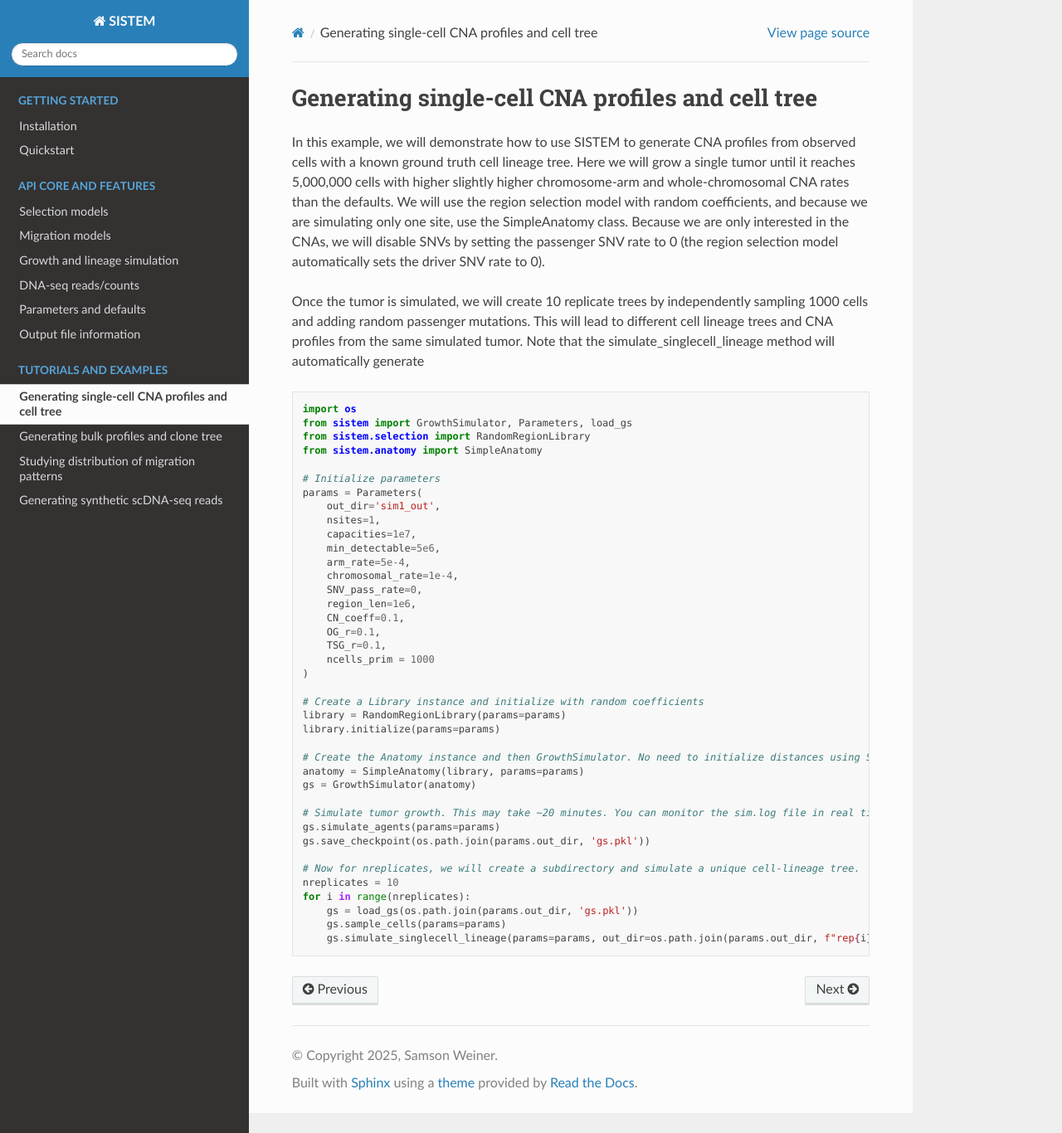
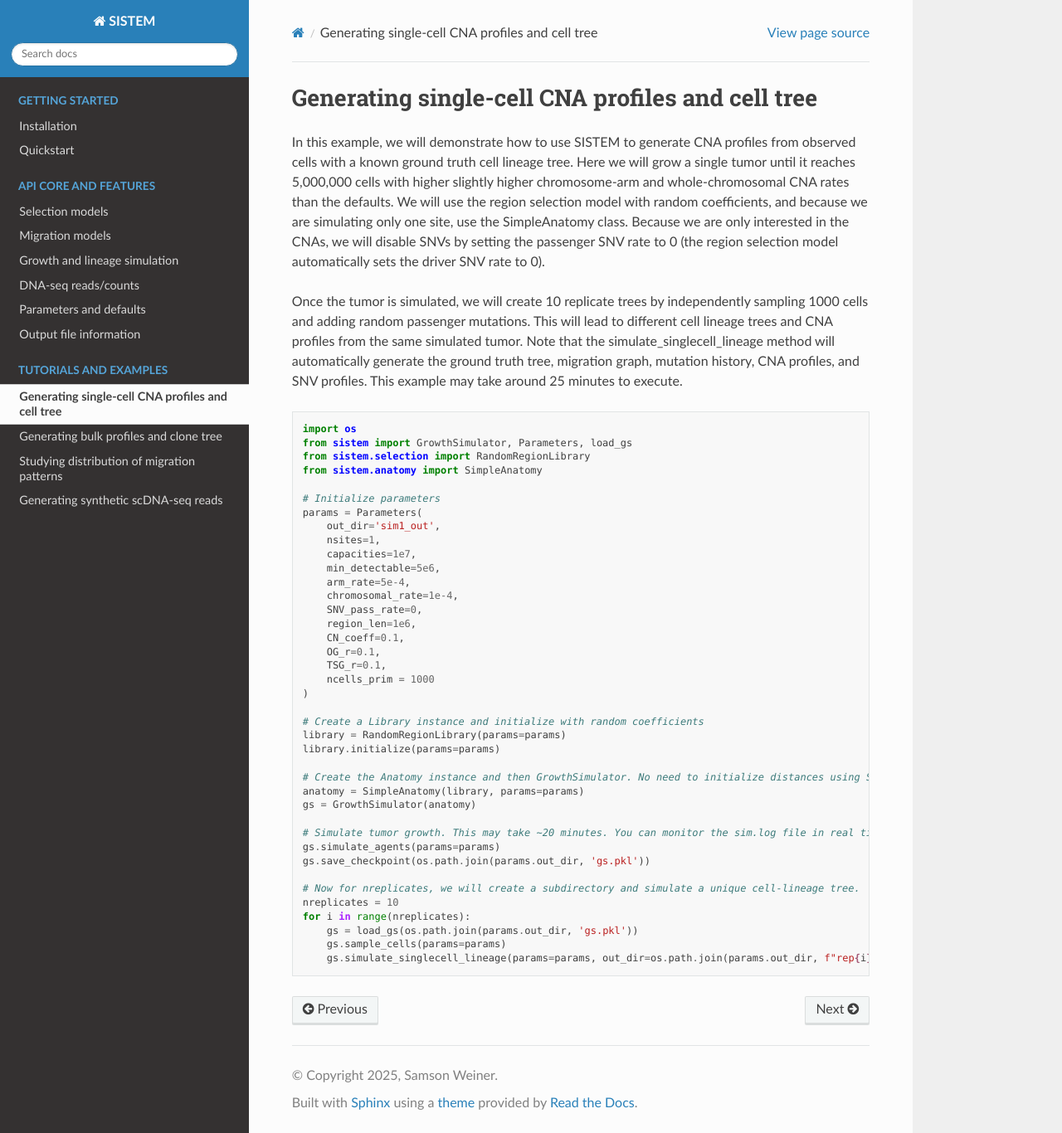
Before and after one commit to samsonweiner/sistem, a Sphinx documentation site: the page built from docs/source/cell_lineage.rst, in a window 1280 px wide and 1366 px high. Shown: the whole window at 83% size. Built offline with Sphinx 7.4.7 and the Read the Docs theme 3.1.0, drawn with Linux system fonts in a browser that asks for light colours.

Commit message:
Edits to documentation

```diff
--- a/docs/source/bulk_profiles.rst
+++ b/docs/source/bulk_profiles.rst
@@ -3,7 +3,7 @@ Generating bulk profiles and clone tree
 
 This example showcases how to simulate a clonal lineage and directly construct Bulk-seq mutation profiles. The commands used are very similar to the tutorial described in the :ref:`quickstart <quickstart>` section. However, this time we will be using the Chromosome-Arm selection model with random coefficients and the Genotype migration model. Running these commands will automatically generate the clonal lineage tree, migration graph, and bulk mutation profiles. In particular, it will generate clone-level CNA and SNV profiles and site-wise copy number averages.
 
-The simulations in this example will be for 3 sites and a baseline per-cell per-generation migration probability of :math:`1e-8`. Under the genotype model, the probability that cell :math:`c` in site :math:`a` migrates to site :math:`b` is at minimum :math:`1e-8` but increases as :math:`c` becomes more fit with respect to the selection library of :math:`b`. The other parameters will be the same as in the quickstart tutorial.
+The simulations in this example will be for 3 sites and a baseline per-cell per-generation migration probability of :math:`1e-8`. Under the genotype model, the probability that cell :math:`c` in site :math:`a` migrates to site :math:`b` is at minimum :math:`1e-8` but increases as :math:`c` becomes more fit with respect to the selection library of :math:`b`. The other parameters will be the same as in the quickstart tutorial. This example may take around 25 minutes to execute.
 
 .. code-block:: python
 
--- a/docs/source/cell_lineage.rst
+++ b/docs/source/cell_lineage.rst
@@ -5,7 +5,7 @@ Generating single-cell CNA profiles and cell tree
 
 In this example, we will demonstrate how to use SISTEM to generate CNA profiles from observed cells with a known ground truth cell lineage tree. Here we will grow a single tumor until it reaches 5,000,000 cells with higher slightly higher chromosome-arm and whole-chromosomal CNA rates than the defaults. We will use the region selection model with random coefficients, and because we are simulating only one site, use the SimpleAnatomy class. Because we are only interested in the CNAs, we will disable SNVs by setting the passenger SNV rate to 0 (the region selection model automatically sets the driver SNV rate to 0).
 
-Once the tumor is simulated, we will create 10 replicate trees by independently sampling 1000 cells and adding random passenger mutations. This will lead to different cell lineage trees and CNA profiles from the same simulated tumor. Note that the simulate_singlecell_lineage method will automatically generate
+Once the tumor is simulated, we will create 10 replicate trees by independently sampling 1000 cells and adding random passenger mutations. This will lead to different cell lineage trees and CNA profiles from the same simulated tumor. Note that the simulate_singlecell_lineage method will automatically generate the ground truth tree, migration graph, mutation history, CNA profiles, and SNV profiles. This example may take around 25 minutes to execute.
 
 .. code-block:: python
 
--- a/docs/source/migration_history.rst
+++ b/docs/source/migration_history.rst
@@ -5,7 +5,7 @@ In this tutorial, we will show how to create a set of multi-site simulations, an
 
 We will be using the Chromosome-Arm selection model with random coefficients and the Static migration model. We will also create site-specific selection libraries which reflect some underlying organotropism priors in the form of a pairwise distance matrix, which will also be randomly generated. The simulations in this example will be for 5 sites, and the per-cell per-generation migration probability between the two farthest sites will be :math:`1e-8`, with the other pairwise migration probabilities scaled according to their distance. The maximum number of coefficients which will differ between any pairs of sites will be :math:`\approx 0.2*44 = 8.8`, as there are 44 coefficients in the Chromosome-Arm model. The agent-based growth phase will terminate after each site reaches a population size of :math:`5e5` cells out of a max carrying capacity of :math:`5e6`, at which point we will sample :math:`10,000` cells from each site and construct a clone tree from the set of observed clones with genotypes occurring at :math:`>=5\%` frequency in the sampled cells of their respective site.
 
-For each simulation, the migration graph will be saved in the respective output directory. To extract the pattern from the graph, we will use some helper functions which you can access `here <https://github.com/samsonweiner/sistem/blob/main/scripts/get_migration_pattern.py>`_.
+For each simulation, the migration graph will be saved in the respective output directory. To extract the pattern from the graph, we will use some helper functions which you can access `here <https://github.com/samsonweiner/sistem/blob/main/scripts/get_migration_pattern.py>`_. Each simulation may take 15-30 minutes, depending on parameters.
 
 .. code-block:: python
 
--- a/docs/source/quickstart.rst
+++ b/docs/source/quickstart.rst
@@ -17,7 +17,7 @@ This page provides a demonstration of a simulation experiment using the main fea
 Initialize parameters
 ---------------------
 
-SISTEM numerous user-defined :ref:`parameters <parameters>` in order to generate a wide range of possible mutations, evolutionary histories, migration patterns, and more. When running a simulation, you can pass these parameter values directly on the fly at each step. However, it is advisable that you create an initial set of parameters beforehand. This has the benefit of checking parameter values and can be conveniently passed at each step instead of directly inputting individual parameters.
+SISTEM takes as input numerous user-defined :ref:`parameters <parameters>` in order to generate a wide range of possible mutations, evolutionary histories, migration patterns, and more. When running a simulation, you can pass these parameter values directly on the fly at each step. However, it is advisable that you create an initial set of parameters beforehand. This has the benefit of checking parameter values and can be conveniently passed at each step instead of directly inputting individual parameters.
 
 In this experiment, we are simulating the growth of a human cancer which metastasizes to 2 anatomical sites until detection when each site reaches a population of 1 million cells. For now, don't worry what each parameters mean - these will be explained in the following sections.
 
--- a/docs/source/sequencing_reads.rst
+++ b/docs/source/sequencing_reads.rst
@@ -1,7 +1,7 @@
 Generating synthetic scDNA-seq reads
 ====================================
 
-This tutorial illustrates how to generate raw synthetic single-cell DNA-sequencing reads using SISTEM. Our experimental setup will mostly follow the :ref:`Generating single-cell CNA profiles and cell tree <scCNAtree>` tutorial, but we will only create one replicate and generating the reads requires an extra step. In addition to the scDNA-seq reads, it will also generate ground truth haplotype-specific CNA profiles and haplotype-specific read counts. As this is a single-cell experiment, we will be using a relatively low mean coverage of :math:`0.02`, and a read length of :math:`150`. To speed up the read simulation, we wil leverage multiple processors.
+This tutorial illustrates how to generate raw synthetic single-cell DNA-sequencing reads using SISTEM. Our experimental setup will mostly follow the :ref:`Generating single-cell CNA profiles and cell tree <scCNAtree>` tutorial, but we will only create one replicate and generating the reads requires an extra step. In addition to the scDNA-seq reads, it will also generate ground truth haplotype-specific CNA profiles and haplotype-specific read counts. As this is a single-cell experiment, we will be using a relatively low mean coverage of :math:`0.02`, and a read length of :math:`150`. To speed up the read simulation, we wil leverage multiple processors. The main simulation step may take around 25 minutes, while generating the sequencing reads will take much longer.
 
 .. code-block:: python
 
```
